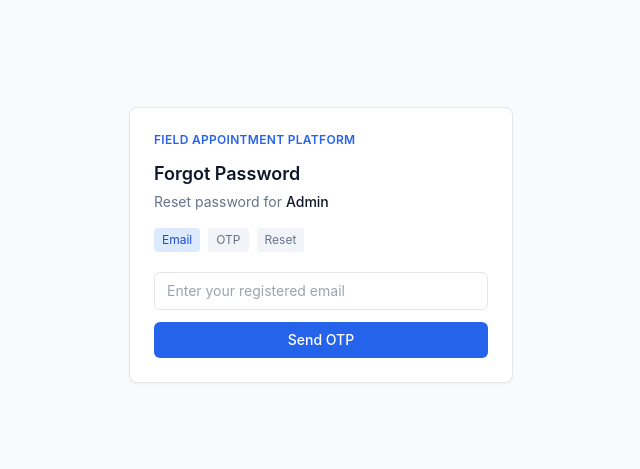
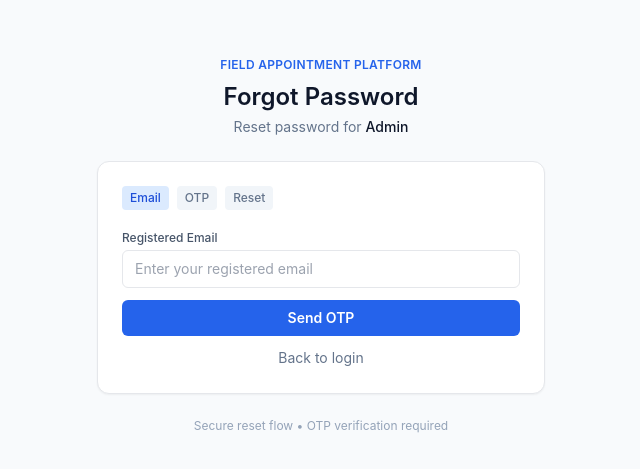
Before and after one commit to deepakM-8bit/Field-appoinment-smart-reminder-platform, a React app in the folder Frontend/: page /forgot-password in a window 1280 px wide. Shown: the part 155-624 px from the top of the page, without its empty margins (319-959 px from the left). Built offline with nearby package versions, Linux system fonts and the light colour scheme; the HTML template or start-up script is replaced by a standard one.

Commit message:
updated the forgotpassword ui

```diff
--- a/Frontend/src/pages/ForgotPassword.jsx
+++ b/Frontend/src/pages/ForgotPassword.jsx
@@ -1,11 +1,22 @@
-import { useEffect, useState } from "react";
+import { useEffect, useMemo, useState } from "react";
 import api from "../services/api.js";
 import { useNavigate, useSearchParams } from "react-router-dom";
+
+function StepPill({ active, label }) {
+  return (
+    <span
+      className={`rounded px-2 py-1 text-xs font-medium ${
+        active ? "bg-blue-100 text-blue-700" : "bg-slate-100 text-slate-500"
+      }`}
+    >
+      {label}
+    </span>
+  );
+}
 
 export default function ForgotPassword() {
   const [params] = useSearchParams();
   const userType = params.get("type") || "admin"; // admin | technician
-
   const navigate = useNavigate();
 
   const [step, setStep] = useState(1); // 1 email, 2 otp, 3 reset
@@ -23,15 +34,39 @@ export default function ForgotPassword() {
 
   const [cooldown, setCooldown] = useState(0);
 
+  // UX messages
+  const [error, setError] = useState("");
+  const [info, setInfo] = useState("");
+
+  const loginRoute = useMemo(() => {
+    return userType === "technician" ? "/tech-login" : "/login";
+  }, [userType]);
+
   useEffect(() => {
     if (cooldown <= 0) return;
     const t = setInterval(() => setCooldown((c) => c - 1), 1000);
     return () => clearInterval(t);
   }, [cooldown]);
 
+  // Auto-clear messages
+  useEffect(() => {
+    if (!error && !info) return;
+    const t = setTimeout(() => {
+      setError("");
+      setInfo("");
+    }, 3500);
+    return () => clearTimeout(t);
+  }, [error, info]);
+
   const sendOtp = async () => {
-    if (!email.trim()) return alert("Enter email");
+    if (!email.trim()) {
+      setError("Please enter your registered email.");
+      return;
+    }
+
     setSending(true);
+    setError("");
+    setInfo("");
 
     try {
       await api.post("/api/auth/password-otp/request", {
@@ -41,17 +76,24 @@ export default function ForgotPassword() {
 
       setStep(2);
       setCooldown(60);
+      setInfo(`OTP has been sent to ${email}`);
     } catch (err) {
       console.error(err);
-      alert("Failed to send OTP");
+      setError(err?.response?.data?.message || "Failed to send OTP");
     } finally {
       setSending(false);
     }
   };
 
   const verifyOtp = async () => {
-    if (!otp.trim()) return alert("Enter OTP");
+    if (!otp.trim()) {
+      setError("Please enter OTP.");
+      return;
+    }
+
     setVerifying(true);
+    setError("");
+    setInfo("");
 
     try {
       const res = await api.post("/api/auth/password-otp/verify", {
@@ -62,33 +104,43 @@ export default function ForgotPassword() {
 
       setResetToken(res.data.resetToken);
       setStep(3);
+      setInfo("OTP verified successfully. Set a new password.");
     } catch (err) {
       console.error(err);
-      alert(err?.response?.data?.message || "Invalid OTP");
+      setError(err?.response?.data?.message || "Invalid OTP");
     } finally {
       setVerifying(false);
     }
   };
 
   const resetPassword = async () => {
-    if (newPassword.length < 6) return alert("Password must be 6+ characters");
-    if (newPassword !== confirmPassword) return alert("Passwords do not match");
+    if (!newPassword || newPassword.length < 6) {
+      setError("Password must be at least 6 characters.");
+      return;
+    }
+    if (newPassword !== confirmPassword) {
+      setError("Passwords do not match.");
+      return;
+    }
 
     setResetting(true);
+    setError("");
+    setInfo("");
+
     try {
       await api.post("/api/auth/password-otp/reset", {
         resetToken,
         newPassword,
       });
 
-      alert("Password updated successfully");
+      setInfo("Password updated successfully. Redirecting to login…");
 
-      // Redirect to correct login
-      if (userType === "technician") navigate("/tech-login");
-      else navigate("/login");
+      setTimeout(() => {
+        navigate(loginRoute);
+      }, 900);
     } catch (err) {
       console.error(err);
-      alert(err?.response?.data?.message || "Failed to reset password");
+      setError(err?.response?.data?.message || "Failed to reset password");
     } finally {
       setResetting(false);
     }
@@ -96,70 +148,103 @@ export default function ForgotPassword() {
 
   return (
     <div className="min-h-screen bg-slate-50 flex items-center justify-center px-4">
-      <div className="w-full max-w-sm rounded-lg border border-gray-200 bg-white p-6 shadow-sm">
-        <p className="text-xs font-semibold tracking-wide text-blue-600 mb-3">
+      <div className="w-full max-w-md">
+        {/* Header */}
+        <div className="mb-6 text-center">
+          <p className="text-xs font-semibold tracking-wide text-blue-600">
             FIELD APPOINTMENT PLATFORM
           </p>
-        <h2 className="text-lg font-semibold text-slate-900">
+          <h1 className="mt-2 text-2xl font-semibold text-slate-900">
             Forgot Password
-        </h2>
+          </h1>
           <p className="mt-1 text-sm text-slate-500">
             Reset password for{" "}
-          <span className="font-medium text-slate-900 capitalize">{userType}</span>
+            <span className="font-medium text-slate-900 capitalize">
+              {userType}
+            </span>
           </p>
-
-        {/* Step indicator */}
-        <div className="mt-4 flex gap-2 text-xs">
-          <span className={`rounded px-2 py-1 ${step >= 1 ? "bg-blue-100 text-blue-700" : "bg-slate-100 text-slate-500"}`}>
-            Email
-          </span>
-          <span className={`rounded px-2 py-1 ${step >= 2 ? "bg-blue-100 text-blue-700" : "bg-slate-100 text-slate-500"}`}>
-            OTP
-          </span>
-          <span className={`rounded px-2 py-1 ${step >= 3 ? "bg-blue-100 text-blue-700" : "bg-slate-100 text-slate-500"}`}>
-            Reset
-          </span>
         </div>
 
-        {/* Step 1: Email */}
+        {/* Card */}
+        <div className="rounded-xl border border-gray-200 bg-white shadow-sm">
+          <div className="px-6 py-6">
+            {/* Messages */}
+            {(error || info) && (
+              <div
+                className={`mb-4 rounded-md border px-3 py-2 text-sm ${
+                  error
+                    ? "border-red-200 bg-red-50 text-red-700"
+                    : "border-green-200 bg-green-50 text-green-800"
+                }`}
+              >
+                {error || info}
+              </div>
+            )}
+
+            {/* Step pills */}
+            <div className="flex gap-2">
+              <StepPill active={step >= 1} label="Email" />
+              <StepPill active={step >= 2} label="OTP" />
+              <StepPill active={step >= 3} label="Reset" />
+            </div>
+
+            {/* Step 1 */}
             {step === 1 && (
               <div className="mt-5 space-y-3">
+                <div>
+                  <label className="block text-xs font-medium text-slate-600">
+                    Registered Email
+                  </label>
                   <input
                     type="email"
                     placeholder="Enter your registered email"
                     value={email}
                     onChange={(e) => setEmail(e.target.value)}
-              className="w-full rounded-md border border-gray-200 px-3 py-2 text-sm focus:ring-2 focus:ring-blue-600"
+                    className="mt-1 w-full rounded-md border border-gray-200 px-3 py-2 text-sm
+                               focus:outline-none focus:ring-2 focus:ring-blue-600"
                   />
+                </div>
 
                 <button
                   onClick={sendOtp}
                   disabled={sending}
-              className="w-full rounded-md bg-blue-600 py-2 text-sm font-medium text-white hover:bg-blue-700 disabled:opacity-60"
+                  className="w-full rounded-md bg-blue-600 py-2 text-sm font-semibold text-white
+                             hover:bg-blue-700 disabled:opacity-60"
                 >
                   {sending ? "Sending OTP…" : "Send OTP"}
+                </button>
+
+                <button
+                  type="button"
+                  onClick={() => navigate(loginRoute)}
+                  className="w-full text-sm text-slate-500 hover:underline"
+                >
+                  Back to login
                 </button>
               </div>
             )}
 
-        {/* Step 2: OTP */}
+            {/* Step 2 */}
             {step === 2 && (
               <div className="mt-5 space-y-3">
                 <p className="text-xs text-slate-500">
-              OTP sent to: <span className="font-medium text-slate-700">{email}</span>
+                  OTP sent to:{" "}
+                  <span className="font-medium text-slate-700">{email}</span>
                 </p>
 
                 <input
                   placeholder="Enter OTP"
                   value={otp}
                   onChange={(e) => setOtp(e.target.value)}
-              className="w-full rounded-md border border-gray-200 px-3 py-2 text-sm focus:ring-2 focus:ring-blue-600"
+                  className="w-full rounded-md border border-gray-200 px-3 py-2 text-sm
+                             focus:outline-none focus:ring-2 focus:ring-blue-600"
                 />
 
                 <button
                   onClick={verifyOtp}
                   disabled={verifying}
-              className="w-full rounded-md bg-blue-600 py-2 text-sm font-medium text-white hover:bg-blue-700 disabled:opacity-60"
+                  className="w-full rounded-md bg-blue-600 py-2 text-sm font-semibold text-white
+                             hover:bg-blue-700 disabled:opacity-60"
                 >
                   {verifying ? "Verifying…" : "Verify OTP"}
                 </button>
@@ -167,12 +252,14 @@ export default function ForgotPassword() {
                 <button
                   onClick={sendOtp}
                   disabled={cooldown > 0 || sending}
-              className="w-full rounded-md bg-slate-100 py-2 text-sm font-medium text-slate-700 hover:bg-slate-200 disabled:opacity-60"
+                  className="w-full rounded-md bg-slate-100 py-2 text-sm font-medium text-slate-700
+                             hover:bg-slate-200 disabled:opacity-60"
                 >
                   {cooldown > 0 ? `Resend OTP (${cooldown}s)` : "Resend OTP"}
                 </button>
 
                 <button
+                  type="button"
                   onClick={() => setStep(1)}
                   className="w-full text-sm text-slate-500 hover:underline"
                 >
@@ -181,11 +268,13 @@ export default function ForgotPassword() {
               </div>
             )}
 
-        {/* Step 3: Reset */}
+            {/* Step 3 */}
             {step === 3 && (
               <div className="mt-5 space-y-3">
                 <div className="flex items-center justify-between">
-              <p className="text-xs text-slate-500">Set a new password</p>
+                  <p className="text-xs font-medium text-slate-600">
+                    Set a new password
+                  </p>
                   <button
                     type="button"
                     onClick={() => setShowPw((s) => !s)}
@@ -200,7 +289,8 @@ export default function ForgotPassword() {
                   placeholder="New password"
                   value={newPassword}
                   onChange={(e) => setNewPassword(e.target.value)}
-              className="w-full rounded-md border border-gray-200 px-3 py-2 text-sm focus:ring-2 focus:ring-blue-600"
+                  className="w-full rounded-md border border-gray-200 px-3 py-2 text-sm
+                             focus:outline-none focus:ring-2 focus:ring-blue-600"
                 />
 
                 <input
@@ -208,19 +298,35 @@ export default function ForgotPassword() {
                   placeholder="Confirm password"
                   value={confirmPassword}
                   onChange={(e) => setConfirmPassword(e.target.value)}
-              className="w-full rounded-md border border-gray-200 px-3 py-2 text-sm focus:ring-2 focus:ring-blue-600"
+                  className="w-full rounded-md border border-gray-200 px-3 py-2 text-sm
+                             focus:outline-none focus:ring-2 focus:ring-blue-600"
                 />
 
                 <button
                   onClick={resetPassword}
                   disabled={resetting}
-              className="w-full rounded-md bg-blue-600 py-2 text-sm font-medium text-white hover:bg-blue-700 disabled:opacity-60"
+                  className="w-full rounded-md bg-blue-600 py-2 text-sm font-semibold text-white
+                             hover:bg-blue-700 disabled:opacity-60"
                 >
                   {resetting ? "Updating…" : "Reset Password"}
+                </button>
+
+                <button
+                  type="button"
+                  onClick={() => navigate(loginRoute)}
+                  className="w-full text-sm text-slate-500 hover:underline"
+                >
+                  Back to login
                 </button>
               </div>
             )}
           </div>
         </div>
+
+        <p className="mt-6 text-center text-xs text-slate-400">
+          Secure reset flow • OTP verification required
+        </p>
+      </div>
+    </div>
   );
 }
--- a/Frontend/src/pages/Signup.jsx
+++ b/Frontend/src/pages/Signup.jsx
@@ -86,8 +86,8 @@ export default function Signup() {
               {/* User Logo */}
               <svg
                 xmlns="http://www.w3.org/2000/svg"
-                width="28"
-                height="28"
+                width="35"
+                height="35"
                 viewBox="0 0 24 24"
                 fill="none"
                 className="text-blue-700"
```
Lines whose indentation alone changed are shown as unchanged.
